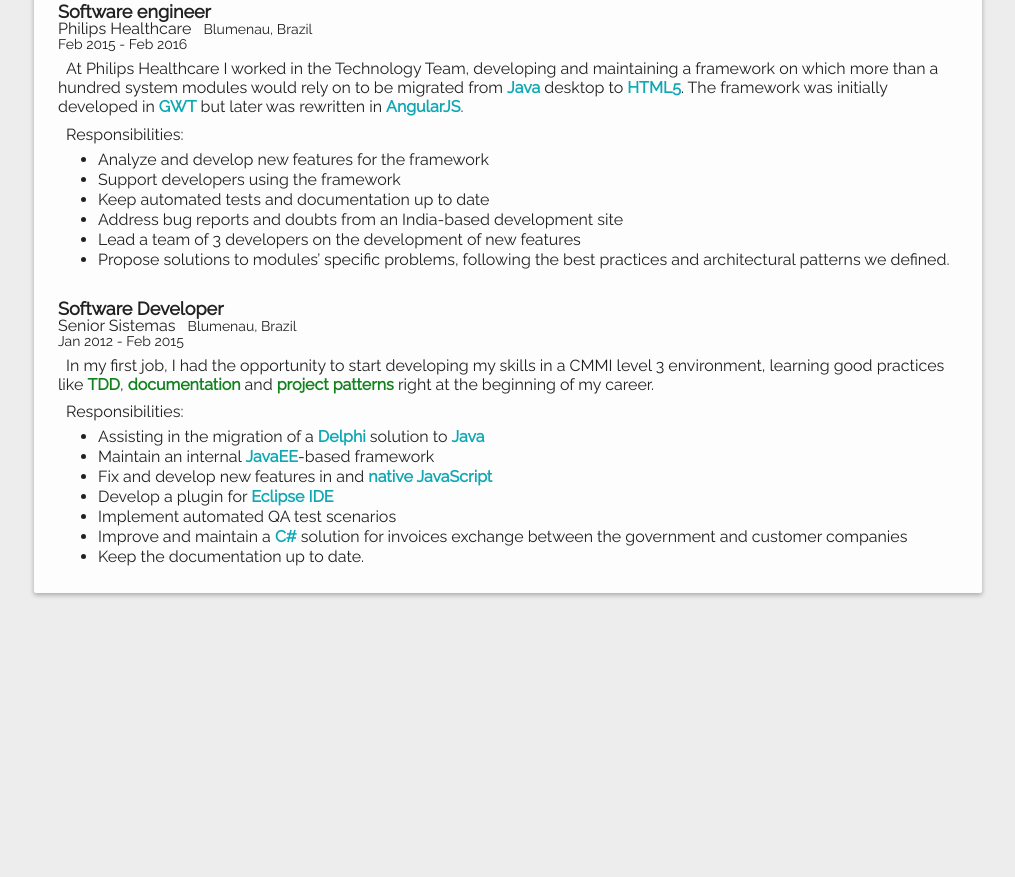
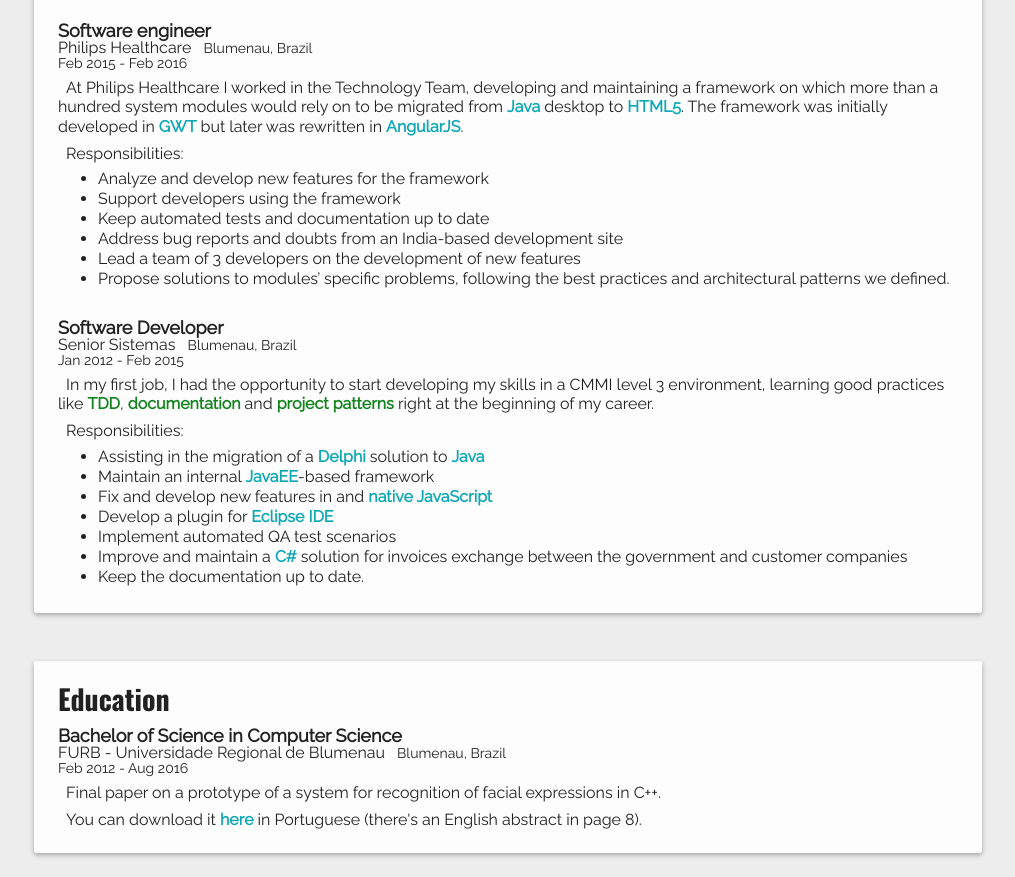
Before and after one commit to leanseefeld/leander.one, a website: page src/index.html in a window 1280 px wide. Shown: the part 1545-2422 px from the top of the page, without its empty margins (132-1147 px from the left). Before the commit the page ends 2162 px from the top, so only its background shows below. Drawn offline with nearby package versions, Linux system fonts and the light colour scheme.

Commit message:
education

```diff
--- a/src/index.html
+++ b/src/index.html
@@ -24,6 +24,9 @@
       <h2 class="position">Full stack Software Engineer</h2>
       <p class="location">Auckland, New Zealand</p>
     </div>
+    <div class="actions">
+      <a class="download-cv" href="/files/CV%20-%20LeanderSeefeld-2017-07-04.pdf" target="_blank">Download my CV</a>
+    </div>
   </header>
   <section class="main">
     <article class="wip">
@@ -33,7 +36,7 @@
         for a demonstration of my skills, however every job that I made was for the private sector and not targeted to the
         public audience - this is where a personal website suits me.</p>
       <p>I expect to have all the sections of my resume on this website by July 7th, with more cool stuff coming in the next
-        days.
+        days. Nevertheless, you can already <a href="/files/CV%20-%20LeanderSeefeld-2017-07-04.pdf" target="_blank">download</a>        my CV if you want.
       </p>
       <p>Come visit me again by then if you remember :)</p>
     </article>
@@ -154,6 +157,27 @@
         </div>
       </div>
     </article>
+
+    <article class="education">
+      <h1>Education</h1>
+      <div class="item">
+        <div class="title">
+          <span class="course">Bachelor of Science in Computer Science</span>
+          <span class="university">FURB - Universidade Regional de Blumenau</span>
+          <span class="location">Blumenau, Brazil</span>
+          <div class="time">
+            <span class="start">Feb 2012</span>
+            <span class="end">Aug 2016</span>
+          </div>
+        </div>
+        <div class="description">
+          <p>Final paper on a prototype of a system for recognition of facial expressions in C++.</p>
+          <p>You can download it <a href="http://dsc.inf.furb.br/arquivos/tccs/monografias/2016_1_william-leander-seefeld_monografia.pdf"
+              target="_blank">here</a> in Portuguese (there's an English abstract in page 8).</p>
+        </div>
+      </div>
+
+    </article>
   </section>
 </body>
 
--- a/src/style/master.css
+++ b/src/style/master.css
@@ -45,6 +45,24 @@
   width: 200px;
 }
 
+header>.actions>a {
+  background-color: rgba(2, 31, 28, 0.78);
+  border: solid 1px #37cec3;
+  border-radius: 4px;
+  box-shadow: 0 2px 2px 2px rgba(0, 0, 0, .2);
+  color: white;
+  display: block;
+  font-family: 'Oswald';
+  font-size: 22px;
+  padding: 12px 16px;
+  text-transform: uppercase;
+  transition: background-color ease-in-out 200ms;
+}
+
+header>.actions>a:hover {
+  background-color: rgba(55, 206, 195, 0.7);
+}
+
 h1 {
   font-family: 'Oswald';
   font-size: 28px;
@@ -65,7 +83,7 @@
 }
 
 a {
-  color: inherit;
+  color: rgb(14, 168, 180);
   font-weight: bold;
   text-decoration: none;
 }
@@ -84,10 +102,10 @@
   background-color: #fdfdfd;
   border-radius: 2px;
   box-shadow: 0 2px 5px rgba(0, 0, 0, 0.3);
-  max-width: 900px;
   margin: 24px;
   padding: 24px;
   transition: margin ease-in-out 200ms;
+  width: 900px;
 }
 
 ul.skills {
@@ -122,25 +140,29 @@
   color: rgb(18, 130, 29);
 }
 
-.work .title>* {
+.work .title>*,
+.education .title>* {
   margin-right: 8px;
 }
 
-.work .position {
+.work .position,
+.education .course {
   display: block;
   font-size: 18px;
   font-weight: bold;
 }
 
-.work .location {
+.work .location,
+.education .location {
   font-size: 14px;
 }
 
-.work .title .time {
+.work .title .time,
+.education .title .time {
   font-size: 14px;
 }
 
-.work .time .end::before {
+.time .end::before {
   content: ' - ';
 }
 
```
